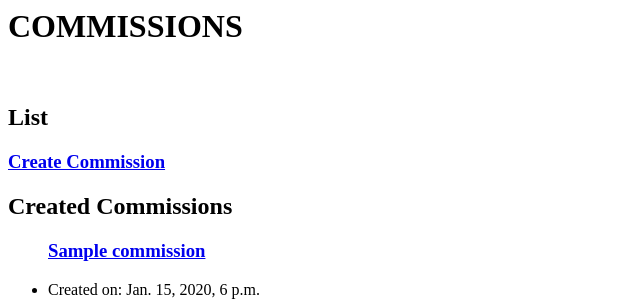
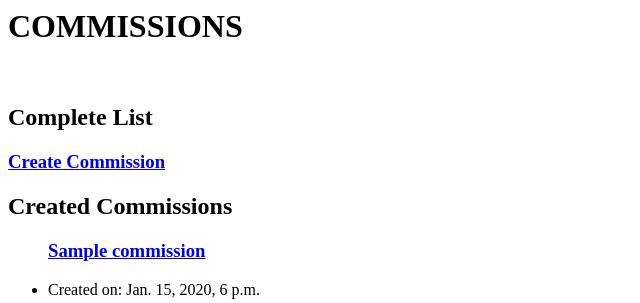
Before and after one commit to eevicteen/hobbysite-G-13, a Django app: page /commissions/list in a window 1280 px wide. Shown: the top 303 px of the page, without its empty margins (0-640 px from the left). Run offline with Django 5.2, Linux system fonts and the light colour scheme; a user stored in the database is signed in; tables that the repository leaves empty hold one stand-in row (values such as "Sample post"); data that the repository does not hold is empty.

Commit message:
added some divs and fixed title text again

```diff
--- a/commissions/templates/commission_create.html
+++ b/commissions/templates/commission_create.html
@@ -1,7 +1,7 @@
 {% extends 'base.html' %}
 {% load static %}
 
-{% block title %} Commissions - Hobbysite  {% endblock %}
+{% block title %} Commissions - Hobbysite {% endblock %}
 
 {% block head %}
     <link rel="stylesheet" href="{% static 'commissions/styles/style.css' %}">
--- a/commissions/templates/commission_detail.html
+++ b/commissions/templates/commission_detail.html
@@ -1,7 +1,7 @@
 {% extends 'base.html' %}
 {% load static %}
 
-{% block title %} Commissions - Hobbysite  {% endblock %}
+{% block title %} Commissions - Hobbysite {% endblock %}
 
 {% block head %}
     <link rel="stylesheet" href="{% static 'commissions/styles/style.css' %}">
--- a/commissions/templates/commission_edit.html
+++ b/commissions/templates/commission_edit.html
@@ -1,7 +1,7 @@
 {% extends 'base.html' %}
 {% load static %}
 
-{% block title %} Commissions - Hobbysite  {% endblock %}
+{% block title %} Commissions - Hobbysite {% endblock %}
 
 {% block head %}
     <link rel="stylesheet" href="{% static 'commissions/styles/style.css' %}">
--- a/commissions/templates/commission_list.html
+++ b/commissions/templates/commission_list.html
@@ -8,11 +8,12 @@
 {% endblock %}
 
 {% block content %}
-<h1>COMMISSIONS</h1> <br>
-<h2>List</h2>
+<h1 class="app-header">COMMISSIONS</h1> <br>
+<h2>Complete List</h2>
 
 {% if user.is_authenticated %}
     <h3><a href="/commissions/add">Create Commission</a></h3>
+    <div class="created-coms">
         <h2>Created Commissions</h2>
         <ul>
             {% for commission in object_list %}
@@ -24,6 +25,7 @@
 
             {% endfor %}
         </ul>
+    </div>
     <h2>Applied Commissions</h2>
     <ul>
         {% for app in applications %}
```
Lines whose indentation alone changed are shown as unchanged.
